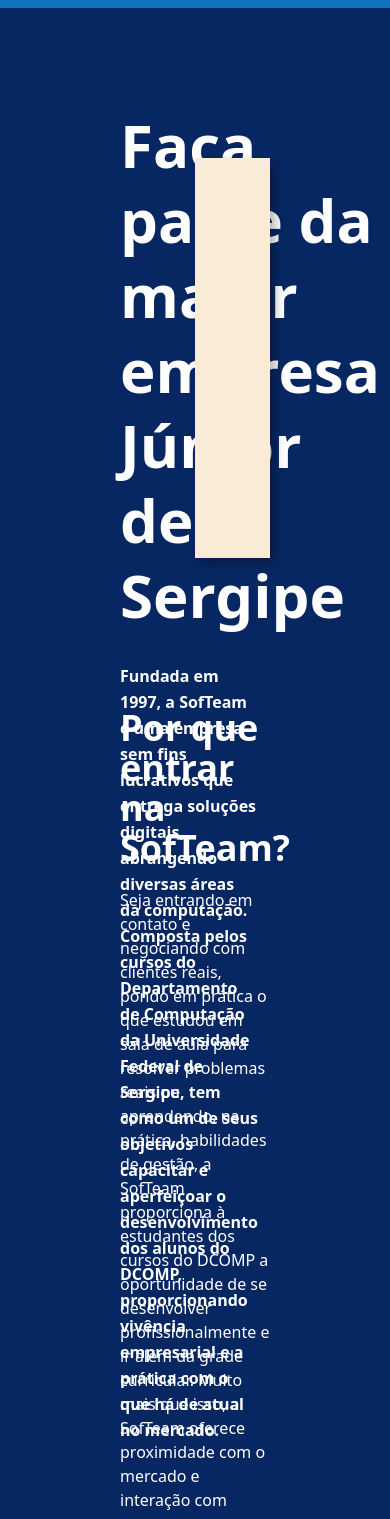
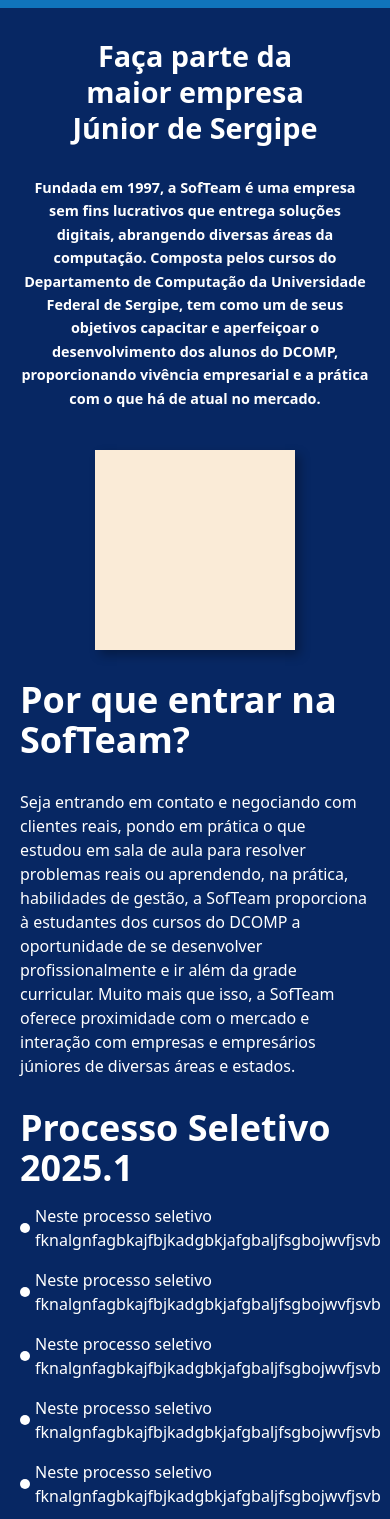
Before and after one commit to softeam-org/landing-page, a Next.js app: page /ps in a window 390 px wide. Shown: the part 56-1575 px from the top of the page. Built offline with nearby package versions, Linux system fonts and the light colour scheme.

Commit message:
feat: Add responsiveness and padding adjustments to the timeline

```diff
--- a/app/ps/ps.css
+++ b/app/ps/ps.css
@@ -12,6 +12,7 @@
     margin: 100px 120px 0px;
 }
 
+
 .text{
     display: flex;
     gap: 30px;
@@ -19,15 +20,14 @@
     width: 50%;
     justify-content: start;
     align-items: start;
-
 }
 
 .ps_div_img{
     display: flex;
     width: 50%;
-    align-items: center;
+    align-items: start;
     justify-content: center;
-
+    margin-top: 20px;
 
 }
 
@@ -42,7 +42,7 @@
     display: flex;
     flex-direction: column;
     margin: 100px 120px 0px;
-    gap: 20px;
+    gap: 30px;
 }
 
 
@@ -58,7 +58,7 @@
     display: flex;
     flex-direction: column;
     align-items: center;
-    width: 40%;
+    width: 50%;
 }
 
 .info_edital{
@@ -129,24 +129,36 @@
     display: flex;
     flex-direction: row;
     align-items: center;
-    justify-content: center;
+    justify-content: space-between;
     height: 60%;
     width: 100%;
-    gap: 50px;
     position: relative;
+    padding: 0 25px;
 }
 
-/* Linha entre as etapas */
 .timeline::before {
     content: '';
     position: absolute;
-    top: 45%;
-    left: 0;
-    width: 100%;
+    top: 50%;
+    left: 25px;
+    right: 25px;
     height: 8px;
-    background-color: white;
+    background-color: #e0e0e0;
     transform: translateY(-50%);
     z-index: 1;
+}
+
+.timeline::after {
+    content: '';
+    position: absolute;
+    top: 50%;
+    left: 25px;
+    width: var(--progress-width, 0);
+    height: 8px;
+    background-color:  rgb(48, 217, 48);
+    transform: translateY(-50%);
+    z-index: 2;
+    transition: width 0.5s ease;
 }
 
 .etapa {
@@ -157,21 +169,218 @@
     height: 100%;
     gap: 10px;
     position: relative;
-    z-index: 2;
+    z-index: 3;
+    flex: 1;
+    min-width: 0;
+    margin-top: 20px;
 }
 
+
 .img_check {
-    background-color: white;
-    border: black solid 5px;
+    background-color: #e0e0e0;
     border-radius: 30px;
     height: 50px;
     width: 50px;
 }
 
 .img_checkend {
-    background-color: rgb(247, 249, 247);
+    background-color: #e0e0e0;
     border: rgb(48, 217, 48) solid 5px;
     border-radius: 30px;
     height: 50px;
     width: 50px;
 }
+
+@media (max-width: 1024px) {
+    .content {
+        flex-direction: column;
+        height: auto;
+        margin: 80px 60px 0;
+        gap: 40px;
+    }
+
+    .content2{
+        margin: 80px 60px 200px;
+    }
+
+    .text, .ps_div_img {
+        width: 100%;
+        align-items: center;
+        text-align: center;
+    }
+
+    .ps_div_img {
+        margin-top: 0;
+    }
+
+
+    .text2 {
+        margin: 40px 60px 0;
+    }
+
+    .info_edital{
+        margin-bottom: 150px;
+    }
+
+    .edital{
+        margin-top: 150px;
+    }
+
+    .timeline_cont{
+        margin: 0px 60px 50px;
+    }
+
+
+
+
+}
+
+@media (max-width: 768px) {
+    .content, .content2, .text2,.timeline_cont {
+        margin: 70px 40px 0px;
+    }
+
+    .content{
+        flex-direction: column;
+    }
+
+
+    .content2{
+        flex-direction: column;
+        margin-bottom: 200px;
+    }
+
+    .content3{
+        flex-direction: row;
+        width: 100%;
+        gap: 50px;
+    }
+
+    .info_edital{
+        margin-bottom: 50px;
+    }
+
+    .info {
+        flex-direction: column;
+        align-items: center;
+    }
+
+    .edital{
+        margin-top: 100px;
+
+    }
+
+    .nucleos,.cronograma{
+        height: 100%;
+        width: 50%;
+
+    }
+
+    .text{
+        width: 100%;
+        align-items: center;
+    }
+
+    .text2{
+        margin-top: 50px;
+    }
+
+
+    .timeline_cont{
+        margin-top: 250px;
+    }
+
+    .timeline {
+        gap: 20px;
+    }
+
+    .etapa{
+        margin-top: 43px;
+    }
+
+}
+
+@media (max-width: 480px) {
+    .content, .content2, .timeline_cont {
+        margin: 30px 20px 0px;
+    }
+
+    .content2{
+        margin-bottom: 500px;
+    }
+
+    .text2{
+        margin: 30px 20px 0px;
+    }
+
+    .text h1 {
+        font-size: 1.8rem;
+    }
+
+    .text p {
+        font-size: 0.9rem;
+    }
+
+    .ps_img {
+        width: 200px;
+        height: 200px;
+    }
+
+    .edital{
+        margin-top: 150px;
+    }
+
+
+
+    .timeline_cont {
+        height: auto;
+        padding: 30px 20px;
+        margin: 50px 20px 100px;
+    }
+
+    .timeline {
+        flex-direction: column;
+        height: auto;
+        gap: 40px;
+        padding: 30px 0;
+    }
+
+    .timeline::before {
+        /* Transforma a linha horizontal em vertical */
+        top: 0;
+        left: 50%;
+        width: 8px;
+        height: 100%;
+        transform: translateX(-50%);
+    }
+
+    .timeline::after {
+        /* Ajusta a linha de progresso para vertical */
+        top: 0;
+        left: 50%;
+        width: 8px;
+        height: var(--progress-width, 0);
+        transform: translateX(-50%);
+    }
+
+    .etapa {
+        flex-direction: row;
+        width: 100%;
+        height: auto;
+        gap: 20px;
+        margin-top: 0;
+        margin-left: 15px;
+        align-items: center;
+    }
+
+    .img_check,
+    .img_checkend {
+        margin-right: 15px;
+    }
+
+    .date, .label {
+        text-align: left;
+        flex: 1;
+    }
+
+}
--- a/app/ps/ps.tsx
+++ b/app/ps/ps.tsx
@@ -5,6 +5,9 @@ import "./ps.css";
 import Timeline from "./timeline/timeline";
 
 const information =[
+    { icon: "/check-mark.png", text: "Neste processo seletivo fknalgnfagbkajfbjkadgbkjafgbaljfsgbojwvfjsvb" },
+    { icon: "/check-mark.png", text: "Neste processo seletivo fknalgnfagbkajfbjkadgbkjafgbaljfsgbojwvfjsvb" },
+    { icon: "/check-mark.png", text: "Neste processo seletivo fknalgnfagbkajfbjkadgbkjafgbaljfsgbojwvfjsvb" },
     { icon: "/check-mark.png", text: "Neste processo seletivo fknalgnfagbkajfbjkadgbkjafgbaljfsgbojwvfjsvb" },
     { icon: "/check-mark.png", text: "Neste processo seletivo fknalgnfagbkajfbjkadgbkjafgbaljfsgbojwvfjsvb" },
     { icon: "/check-mark.png", text: "Neste processo seletivo fknalgnfagbkajfbjkadgbkjafgbaljfsgbojwvfjsvb" }
@@ -20,6 +23,8 @@ const nucleos =[
 const cronograma = [
     { etapa: "Incricao", data: "01/01/2025-15/01/2025" },
     { etapa: "Desafio em Grupo", data: "01/01/2025-15/01/2025" },
+    { etapa: "Incricao", data: "01/01/2025-15/01/2025" },
+    { etapa: "Incricao", data: "01/01/2025-15/01/2025" },
     { etapa: "Incricao", data: "01/01/2025-15/01/2025" }
 ]
 
@@ -31,7 +36,9 @@ function PS(): ReactElement {
         <div className="ps_container">
             <div className="content">
                 <div className="text">
-                    <h1 className="text-6xl font-bold font-sans leading-tight">Faça parte da<br></br>maior empresa<br></br>Júnior de Sergipe</h1>
+                    <h1 className="titulo text-6xl font-bold font-sans leading-tight">
+                        Faça parte da<br/>maior empresa<br/>Júnior de Sergipe
+                    </h1>
                     <p className="font-bold font-sans leading-relaxed compact-text">
                         Fundada em 1997, a SofTeam é uma empresa sem fins lucrativos que entrega soluções digitais,
                         abrangendo diversas áreas da computação. Composta pelos cursos do Departamento de Computação
--- a/app/ps/timeline/timeline.tsx
+++ b/app/ps/timeline/timeline.tsx
@@ -1,27 +1,121 @@
-import React, { ReactElement } from "react";
+"use client";
+import React, { ReactElement, useEffect, useState } from "react";
 import Image from "next/image";
 import "../ps.css";
 
-const etapas = [
-    { icon: "/check-mark.png", icon2: "/check-mark.png", label: "Inscricao", dateI: "01/01/2025", dateF: "25/01/2025", class: "img_check", class2: "img_checkend" },
-    { icon: "/check-mark.png", icon2: "/check-mark.png", label: "Inscricao", dateI: "01/03/2025", dateF: "30/03/2025", class: "img_check", class2: "img_checkend" },
-    { icon: "/check-mark.png", icon2: "/check-mark.png", label: "Inscricao", dateI: "01/03/2025", dateF: "30/03/2025", class: "img_check", class2: "img_checkend" },
-    { icon: "/check-mark.png", icon2: "/check-mark.png", label: "Inscricao", dateI: "01/03/2025", dateF: "30/03/2025", class: "img_check", class2: "img_checkend" },
-    { icon: "/check-mark.png", icon2: "/check-mark.png", label: "Inscricao", dateI: "01/03/2025", dateF: "30/03/2025", class: "img_check", class2: "img_checkend" }
+interface Etapa {
+  icon: string;
+  icon2: string;
+  label: string;
+  dateI: string;
+  dateF: string;
+  class: string;
+  class2: string;
+}
+
+const etapas: Etapa[] = [
+  {
+    icon: "/check-mark.png",
+    icon2: "/checkEnd.png",
+    label: "Inscricao",
+    dateI: "01/01/2025",
+    dateF: "01/02/2025",
+    class: "img_check",
+    class2: "img_checkend"
+  },
+  {
+    icon: "/check-mark.png",
+    icon2: "/checkEnd.png",
+    label: "Inscricao",
+    dateI: "05/02/2025",
+    dateF: "30/03/2025",
+    class: "img_check",
+    class2: "img_checkend"
+  },
+  {
+    icon: "/check-mark.png",
+    icon2: "/checkEnd.png",
+    label: "Inscricao",
+    dateI: "01/03/2025",
+    dateF: "30/04/2025",
+    class: "img_check",
+    class2: "img_checkend"
+  },
+  {
+    icon: "/check-mark.png",
+    icon2: "/checkEnd.png",
+    label: "Inscricao",
+    dateI: "15/04/2025",
+    dateF: "30/05/2025",
+    class: "img_check",
+    class2: "img_checkend"
+  },
+  {
+    icon: "/check-mark.png",
+    icon2: "/checkEnd.png",
+    label: "Inscricao",
+    dateI: "01/03/2025",
+    dateF: "30/03/2025",
+    class: "img_check",
+    class2: "img_checkend"
+    },
+    {
+        icon: "/check-mark.png",
+        icon2: "/checkEnd.png",
+        label: "Inscricao",
+        dateI: "01/03/2025",
+        dateF: "30/03/2025",
+        class: "img_check",
+        class2: "img_checkend"
+    }
 ];
 
 const isDateBeforeToday = (dateString: string): boolean => {
-    const today = new Date(); // Data atual
-    const [day, month, year] = dateString.split("/"); // Divide a string da data
-    const date = new Date(`${year}-${month}-${day}`); // Converte para Date
-    return date < today; // Retorna true se a data já passou
+  const today = new Date();
+  const [day, month, year] = dateString.split('/').map(Number);
+  const date = new Date(year, month - 1, day);
+  return date < today;
 };
 
 function Timeline(): ReactElement {
+  const [progressWidth, setProgressWidth] = useState<number>(0);
+
+  useEffect(() => {
+    // Calcula quantas etapas estão completas
+    const completedCount = etapas.filter(etapa => isDateBeforeToday(etapa.dateF)).length;
+
+    if (completedCount === 0) {
+      setProgressWidth(0);
+      return;
+    }
+
+    // Calcula a largura total disponível (100%)
+    const totalWidth = 100;
+
+    // Calcula o tamanho de cada segmento entre etapas
+    const segmentWidth = totalWidth / (etapas.length - 1);
+
+    // Calcula até onde a linha verde deve chegar
+    let width = 0;
+
+    if (completedCount === etapas.length) {
+      // Todas etapas completas - preenche 100%
+      width = totalWidth;
+    } else {
+      // Preenche até a última etapa completa + metade do próximo segmento
+      width = (completedCount - 1) * segmentWidth + (segmentWidth / 2);
+    }
+
+    setProgressWidth(width);
+  }, []);
+
   return (
     <div className="timeline_cont">
       <h2 className="text-3xl font-bold font-sans mb-4">Cronograma PSS 2025</h2>
-            <div className="timeline">
+      <div
+        className="timeline"
+        style={{ '--progress-width': `${progressWidth}%` } as React.CSSProperties}
+      >
         {etapas.map((etapa, index) => {
           const isCompleted = isDateBeforeToday(etapa.dateF);
           return (
@@ -37,7 +131,9 @@ function Timeline(): ReactElement {
                 height={50}
               />
               <div className="date">
-                                <p className="font-bold font-sans">{etapa.dateI} a <br />{etapa.dateF}</p>
+                <p className="font-bold font-sans">
+                  {etapa.dateI} a <br />{etapa.dateF}
+                </p>
               </div>
             </div>
           );
```
Also changed, not shown: public/checkEnd.png (added), public/checked.png (deleted). Lines whose indentation alone changed are shown as unchanged.
